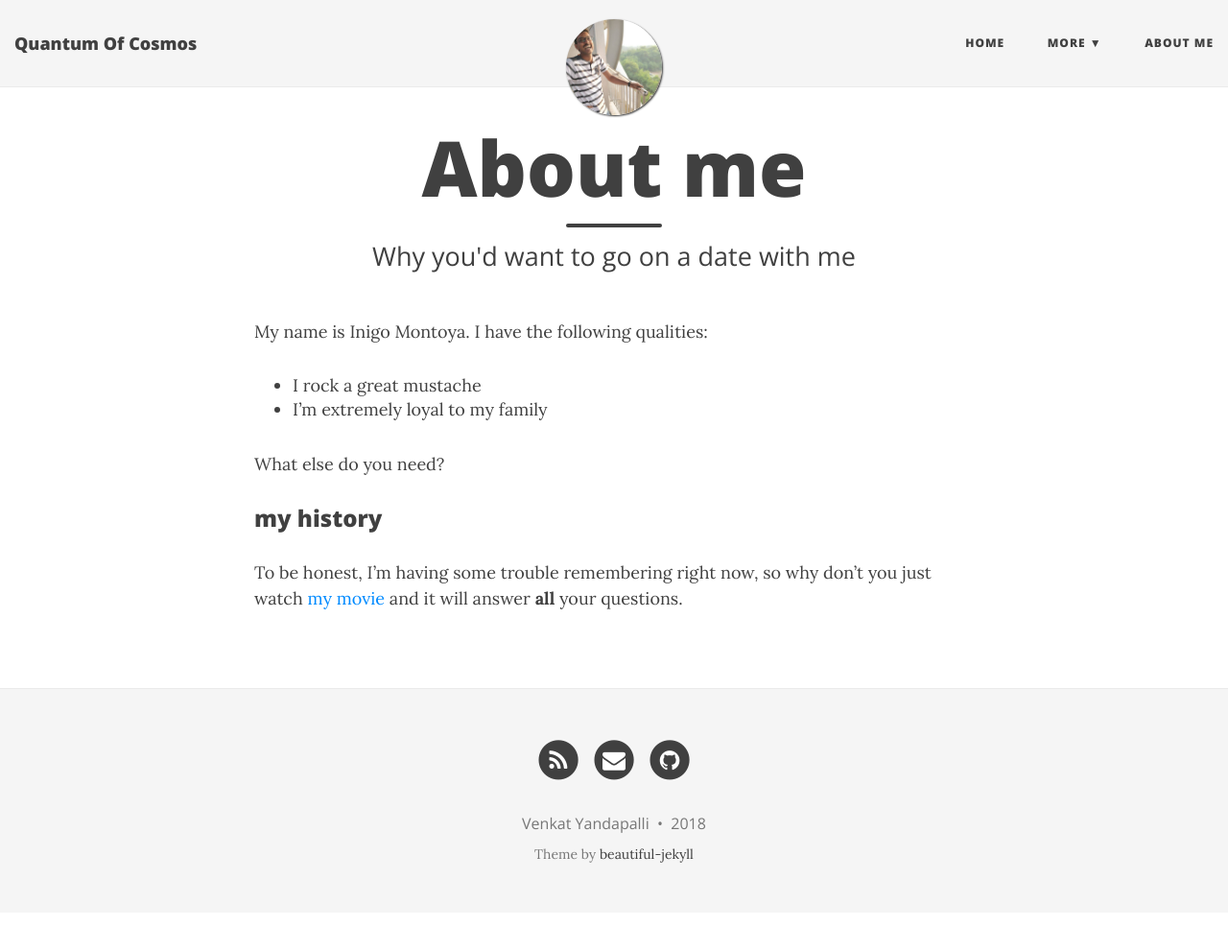
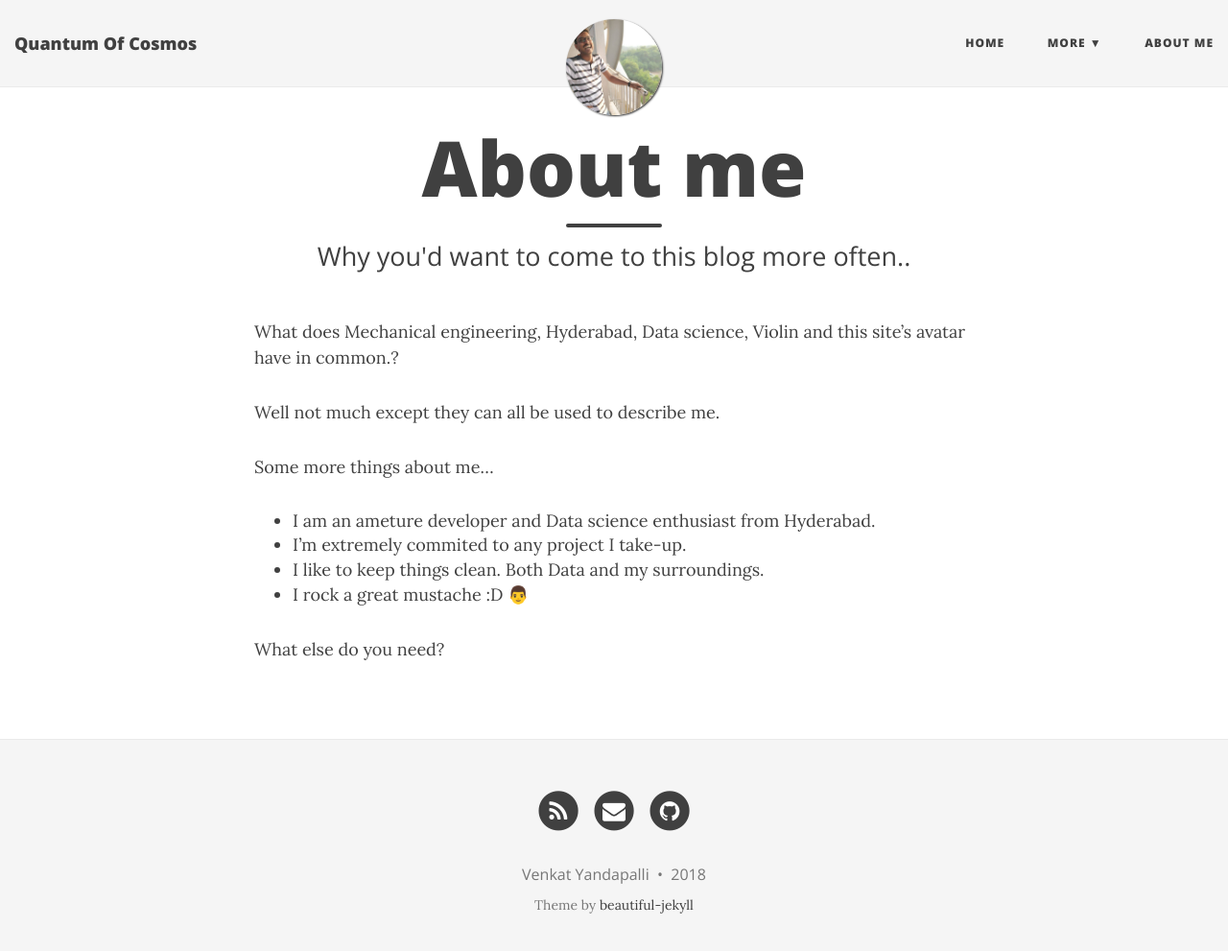
Before and after one commit to Quantumofcosmos/quantumofcosmos.github.io, a Jekyll site: the page built from aboutme.md, in a window 1280 px wide and 1004 px high. Shown: the top 991 px of the window at 96% size. Built offline with Jekyll 4.4.1, drawn with Linux system fonts in a browser that asks for light colours; nearby versions of some CDN libraries; emoji names are drawn with the system emoji font.

Commit message:
Updated about me and added emoji support

```diff
--- a/_config.yml
+++ b/_config.yml
@@ -231,6 +231,7 @@ prose:
 plugins:
   - jekyll-paginate
   - jekyll-sitemap
+  - jemoji
 
 # Beautiful Jekyll / Dean Attali
 # 2fc73a3a967e97599c9763d05e564189
--- a/aboutme.md
+++ b/aboutme.md
@@ -1,16 +1,22 @@
 ---
 layout: page
 title: About me
-subtitle: Why you'd want to go on a date with me
+subtitle: Why you'd want to come to this blog more often..
 ---
 
-My name is Inigo Montoya. I have the following qualities:
+What does Mechanical engineering, Hyderabad, Data science, Violin and this site's avatar have in common.?
 
-- I rock a great mustache
-- I'm extremely loyal to my family
+Well not much except they can all be used to describe me.
+
+Some more things about me...
+
+- I am an ameture developer and Data science enthusiast from Hyderabad.
+- I'm extremely commited to any project I take-up.
+- I like to keep things clean. Both Data and my surroundings.
+- I rock a great mustache :D :man:
+
 
 What else do you need?
 
-### my history
 
-To be honest, I'm having some trouble remembering right now, so why don't you just watch [my movie](http://en.wikipedia.org/wiki/The_Princess_Bride_%28film%29) and it will answer **all** your questions.
+<!-- TODO D3 about abiliies  -->
```
